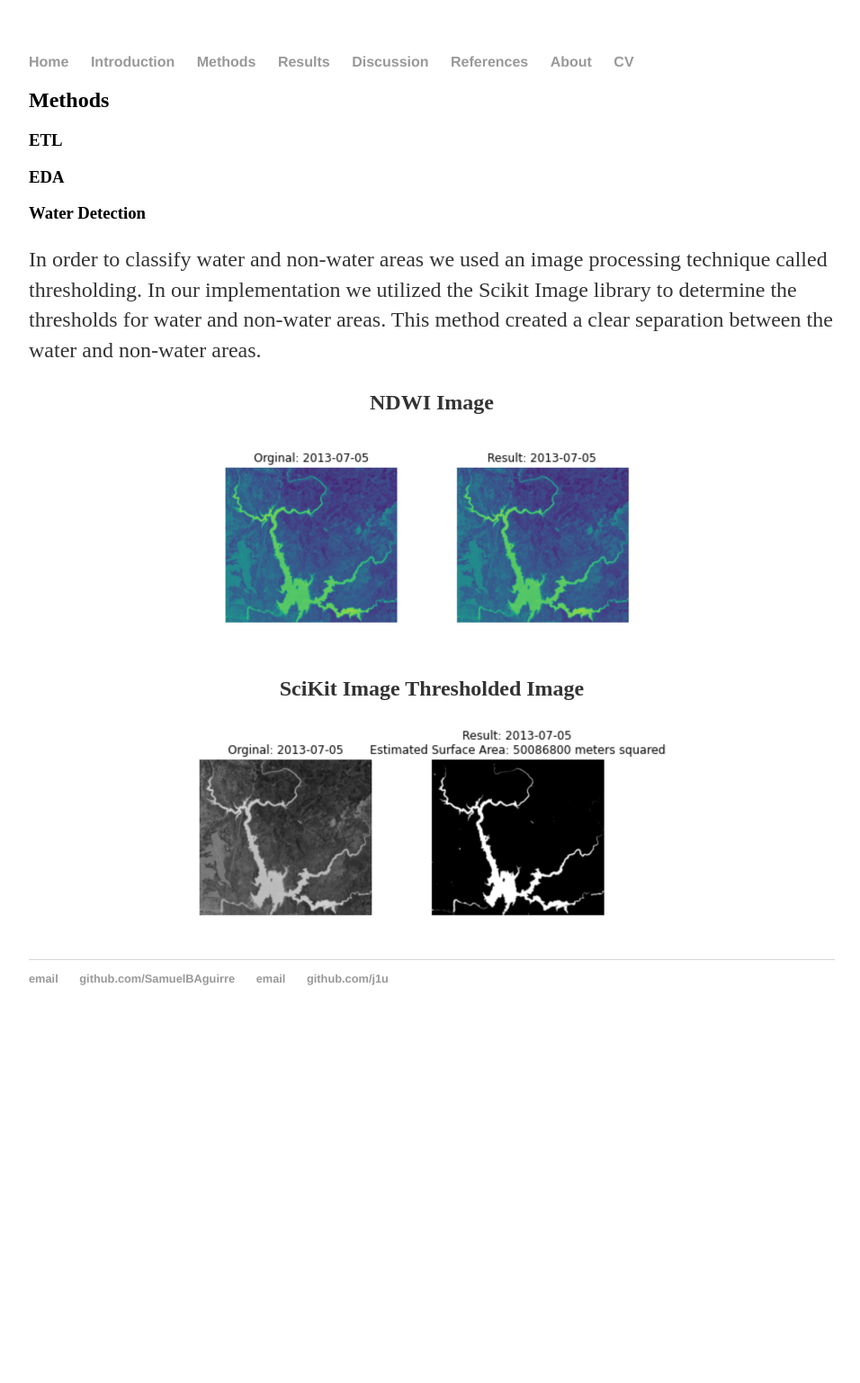
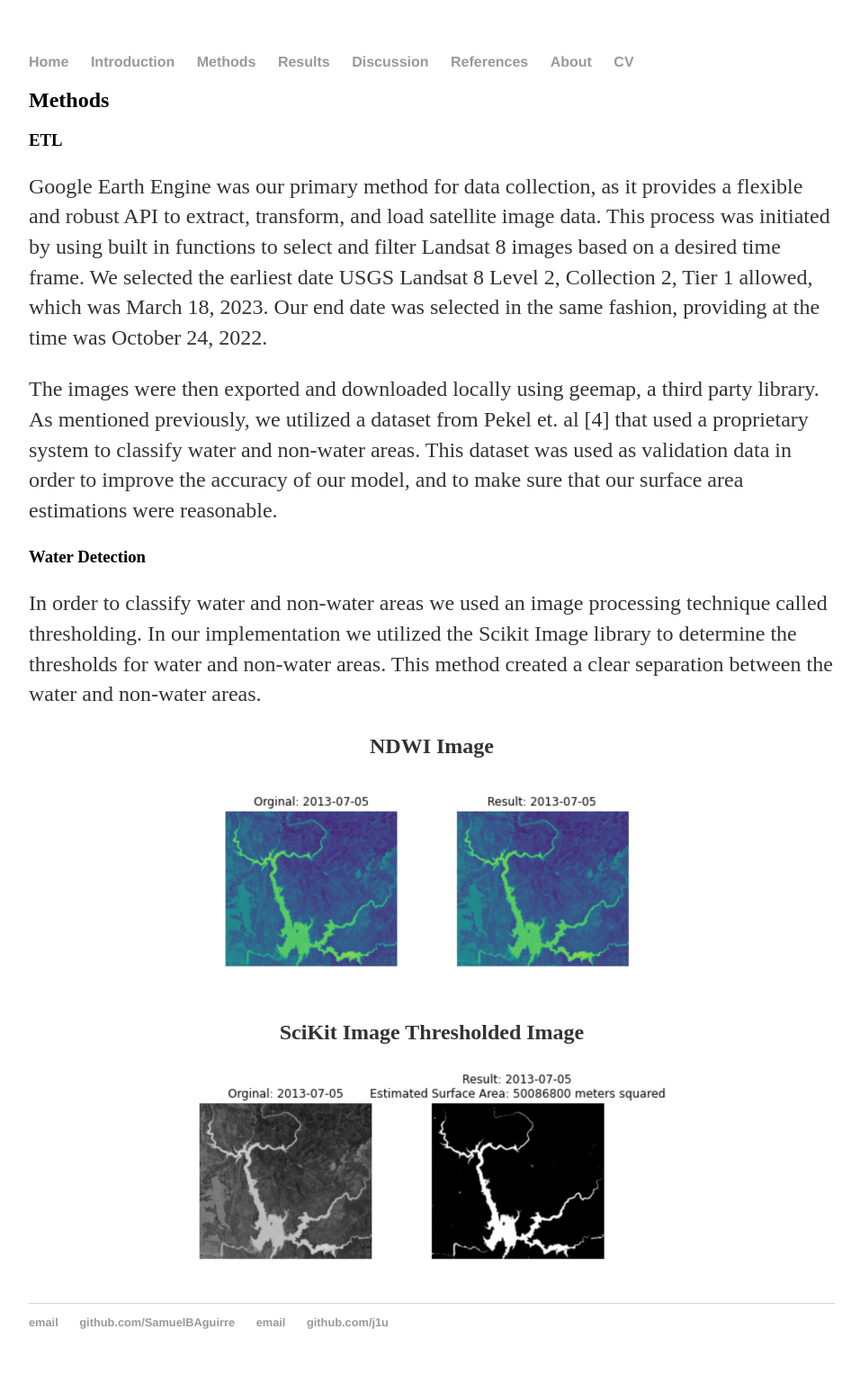
Before and after one commit to SamuelBAguirre/SamuelBAguirre.github.io, a Jekyll site: the page built from methods/index.md, in a window 1280 px wide. Shown: the whole page at 90% size, without its empty margins (160-1116 px from the left). Built offline with Jekyll 4.4.1, drawn with Linux system fonts in a browser that asks for light colours; before the commit the page ends 1155 px from its top, so only the background shows below that.

Commit message:
added some info to methods and edited wording in other files

```diff
--- a/cv/index.html
+++ /dev/null
@@ -1,4 +0,0 @@
----
-layout: default
-title: CV
----
--- a/methods/index.md
+++ b/methods/index.md
@@ -6,8 +6,11 @@ title: Methods
 ## **Methods**
 
 ### **ETL**
+Google Earth Engine was our primary method for data collection, as it provides a flexible and robust API to extract, transform, and load satellite image data. This process was initiated by using built in functions to select and filter Landsat 8 images based on a desired time frame.
+We selected the earliest date USGS Landsat 8 Level 2, Collection 2, Tier 1 allowed, which was March 18, 2023. Our end date was selected in the same fashion, providing at the time was October 24, 2022.
 
-### **EDA**
+The images were then exported and downloaded locally using geemap, a third party library. As mentioned previously, we utilized a dataset from Pekel et. al [4] that used a proprietary system to classify water and non-water areas. This dataset was used as validation data in order to improve the accuracy of our model, and to make sure that our surface area estimations were reasonable.
+
 
 ### **Water Detection**
 <p>
```
Also changed, not shown: about/index.md (+0 -3 lines), discussion/index.md (+1 -1 lines), index.md (+2 -2 lines), results/index.md (+6 -0 lines), resources/line_plot_lake_oroville_area.png (added).
